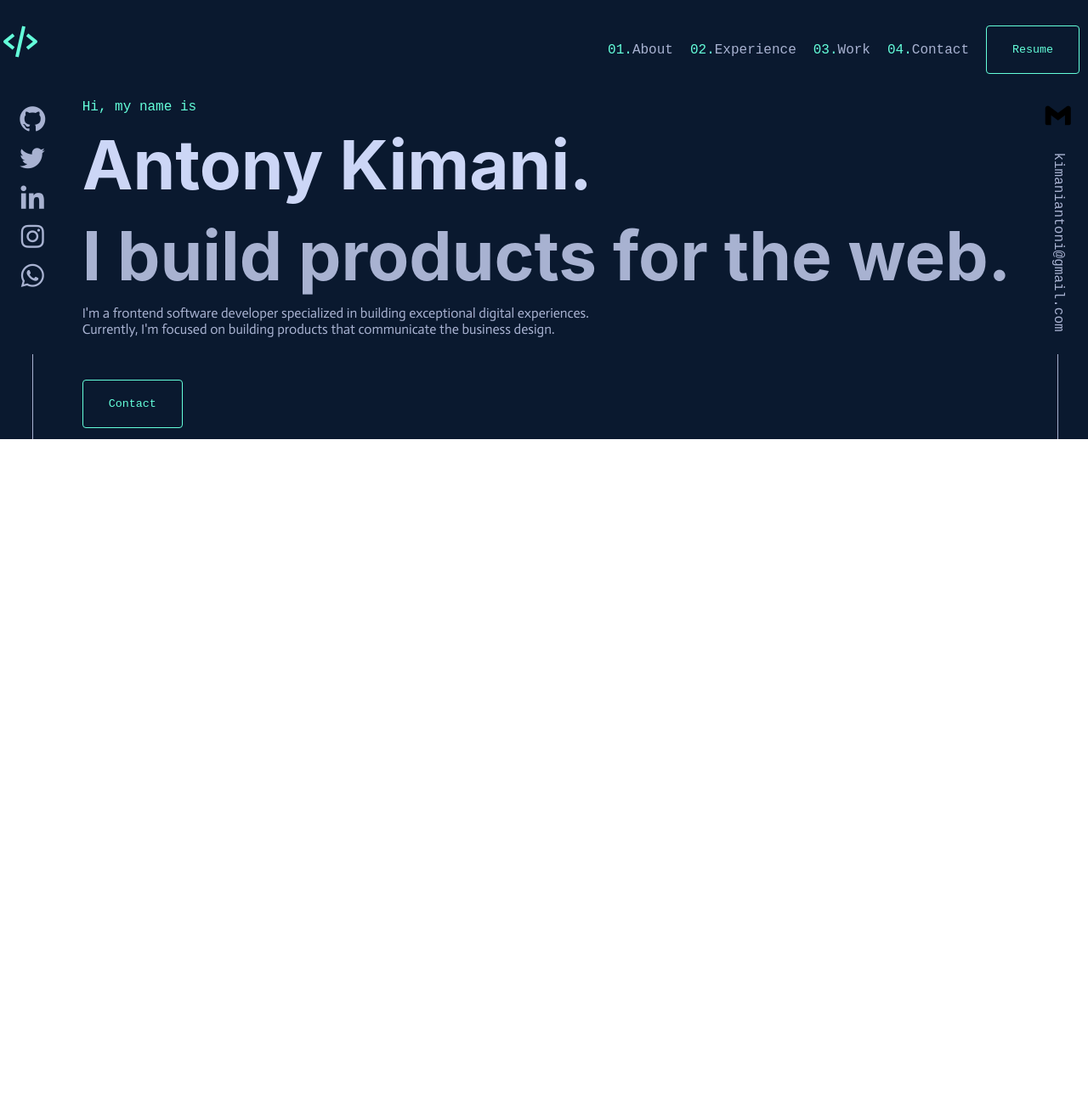
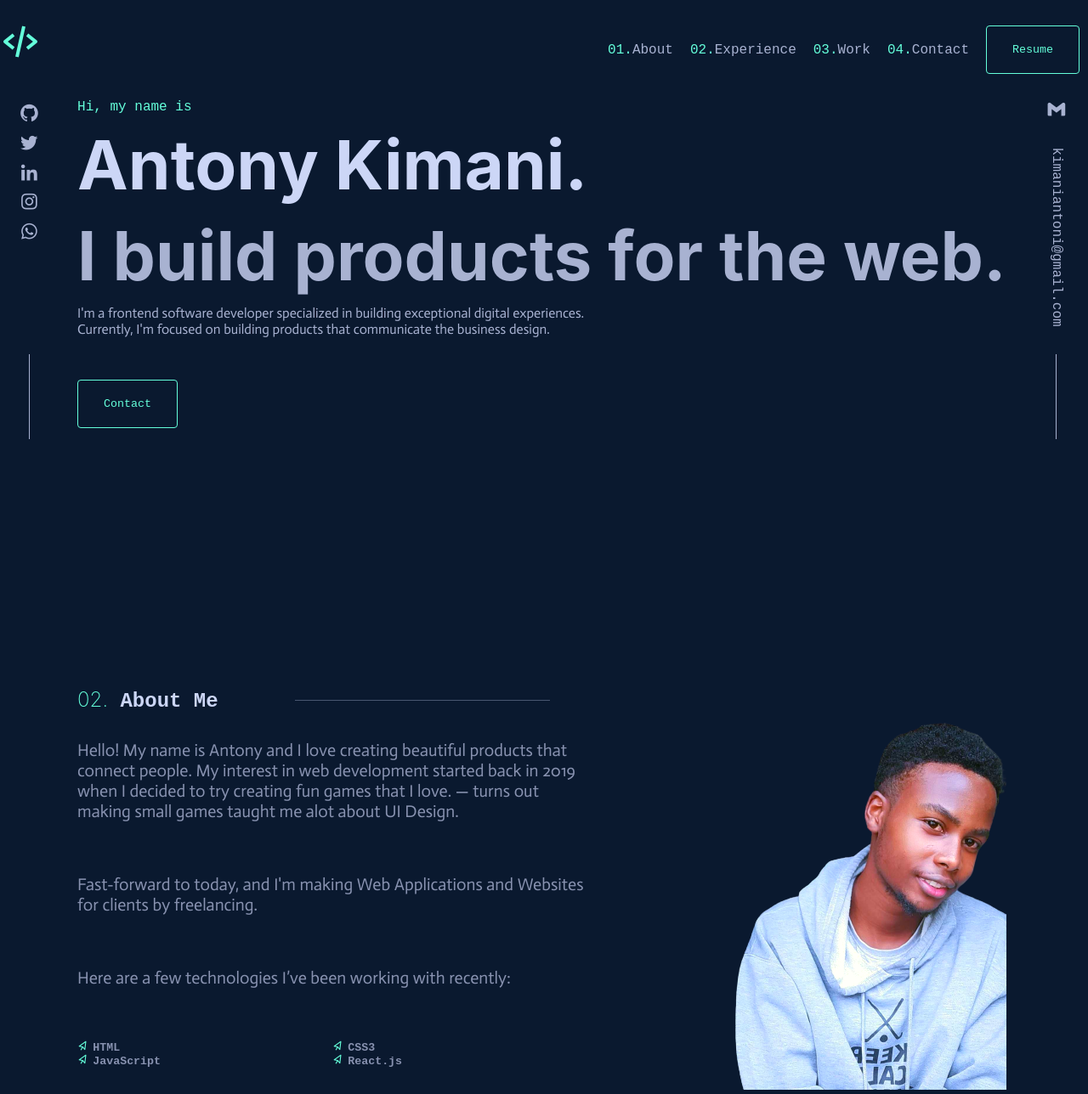
Before and after one commit to anthonykimani/portfolio, a plain HTML site: page index.html in a window 1280 px wide. Shown: the whole page at 85% size. Before the commit the page ends 800 px from the top, so only its background shows below. Drawn offline with nearby package versions, Linux system fonts and the light colour scheme.

Commit message:
Adds the About container section

```diff
--- a/Assets/css/index.css
+++ b/Assets/css/index.css
@@ -116,7 +116,7 @@
 
 .social-bar-left div i{
     margin:5px 0px;
-    color:var(--light-slate)
+    color:var(--light-slate);
 }
 
 .line{
@@ -135,6 +135,7 @@
     justify-content: space-between;
     height:400px;
     width:30px;
+    color:var(--light-slate);
 }
 
 .email-bar-right a{
@@ -144,6 +145,8 @@
 
 
 /* HOME SECTION */
+
+
 .home-container{
     display:flex;
     flex-direction:column;
@@ -188,3 +191,68 @@
 .contact-button{
     margin-top:50px;
 }
+
+/* ABOUT SECTION */
+
+.about-container{
+    margin-top:300px;
+}
+
+.about-container h2{
+    font-family: var(--font-mono);
+    color:var(--lightest-slate);
+    /* border:1px solid red; */
+}
+
+.about-container h2 span{
+    color:var(--green);
+    font-weight:200;
+    font-family:var(--font-sans);
+}
+
+.about-bar{
+    display:flex;
+    justify-content: space-between;
+}
+
+.line-2{
+    content: "";
+    display: block;
+    width: 300px;
+    height: 1px;
+    position:relative;
+    bottom:15px;
+    left:-140px;
+    /* border:1px solid red; */
+    margin: 0px auto;
+    background-color: var(--dark-slate);
+}
+
+.about-text-container{
+    width:600px;
+    display:flex;
+    flex-direction:column;
+    justify-content:space-around;
+    color:var(--slate);
+    font-weight: 200;
+    font-family:var(--font-sans);
+}
+
+.about-text-container h4{
+    font-weight: 200;
+    font-family:'Actor',sans-serif;
+    font-size:20px;
+}
+
+.about-items-container{
+    display:grid;
+    justify-content: space-between;
+    grid-template-columns:repeat(2, 300px);
+}
+
+.about-items-container h5 i{
+    color:var(--green);
+    padding-left:5px;
+    font-family:'Actor',sans-serif;
+    font-weight:200;
+}
--- a/index.html
+++ b/index.html
@@ -1,19 +1,28 @@
 <!DOCTYPE html>
 <html lang="en">
   <head>
-    <meta charset="UTF-8">
-    <meta http-equiv="X-UA-Compatible" content="IE=edge">
-    <meta name="viewport" content="width=device-width, initial-scale=1.0">
+    <meta charset="UTF-8" />
+    <meta http-equiv="X-UA-Compatible" content="IE=edge" />
+    <meta name="viewport" content="width=device-width, initial-scale=1.0" />
     <!-- box-icons -->
-    <link href='https://unpkg.com/boxicons@2.1.2/css/boxicons.min.css' rel='stylesheet'>
+    <link
+      href="https://unpkg.com/boxicons@2.1.2/css/boxicons.min.css"
+      rel="stylesheet"
+    />
     <!-- google fonts -->
-    <link rel="preconnect" href="https://fonts.googleapis.com">
-    <link rel="preconnect" href="https://fonts.gstatic.com" crossorigin>
-    <link href="https://fonts.googleapis.com/css2?family=Actor&family=Poppins:wght@400;700&display=swap" rel="stylesheet">
+    <link rel="preconnect" href="https://fonts.googleapis.com" />
+    <link rel="preconnect" href="https://fonts.gstatic.com" crossorigin />
+    <link
+      href="https://fonts.googleapis.com/css2?family=Actor&family=Poppins:wght@400;700&display=swap"
+      rel="stylesheet"
+    />
     <!-- font awesome -->
-    <link rel="stylesheet"href="https://cdnjs.cloudflare.com/ajax/libs/font-awesome/6.1.1/css/all.min.css">
+    <link
+      rel="stylesheet"
+      href="https://cdnjs.cloudflare.com/ajax/libs/font-awesome/6.1.1/css/all.min.css"
+    />
     <!-- css file -->
-    <link rel="stylesheet" href="./Assets/css/index.css" type="text/css">
+    <link rel="stylesheet" href="./Assets/css/index.css" type="text/css" />
     <title>Kimani.dev</title>
   </head>
   <body>
@@ -25,46 +34,85 @@
           <!-- <i class="fa-light fa-terminal fa-2xl"></i> -->
           <!-- <i class='bx bx-terminal bx-lg' ></i> -->
           <!-- <i class="fa-light fa-code-simple"></i> -->
-                    <i class='bx bx-code-alt bx-lg'></i>
+          <i class="bx bx-code-alt bx-lg"></i>
           <!-- <i class="fa-light fa-chart-simple"></i> -->
         </div>
         <div class="navigation-bar">
           <nav>
             <ul>
-                            <li><a href="#"><span>01.</span>About</a></li>
-                            <li><a href="#"><span>02.</span>Experience</a></li>
-                            <li><a href="#"><span>03.</span>Work</a></li>
-                            <li><a href="#"><span>04.</span>Contact</a></li>
+              <li>
+                <a href="#"><span>01.</span>About</a>
+              </li>
+              <li>
+                <a href="#"><span>02.</span>Experience</a>
+              </li>
+              <li>
+                <a href="#"><span>03.</span>Work</a>
+              </li>
+              <li>
+                <a href="#"><span>04.</span>Contact</a>
+              </li>
               <button class="generic-button resume-button">Resume</button>
             </ul>
           </nav>
         </div>
       </section>
-            <!-- HOME SECTION -->
       <div class="main-container">
         <div class="social-bar-left">
           <div>
-                        <i class='bx bxl-github bx-md'></i>
-                        <i class='bx bxl-twitter bx-md'></i>
-                        <i class='bx bxl-linkedin bx-md'></i>
-                        <i class='bx bxl-instagram bx-md'></i>
-                        <i class='bx bxl-whatsapp bx-md'></i>
+            <a href=""><i class="bx bxl-github bx-sm"></i></a>
+            <a href=""><i class="bx bxl-twitter bx-sm"></i></a>
+            <a href=""><i class="bx bxl-linkedin bx-sm"></i></a>
+            <a href=""><i class="bx bxl-instagram bx-sm"></i></a>
+            <a href=""><i class="bx bxl-whatsapp bx-sm"></i></a>
           </div>
           <div class="line"></div>
         </div>
         <div>
+          <!-- HOME SECTION -->
           <section class="home-container">
             <div class="home-text-container">
               <h4>Hi, my name is</h4>
               <h1>Antony Kimani.</h1>
               <h1>I build products for the web.</h1>
-                            <h4>I'm a frontend software developer specialized in building exceptional digital experiences. Currently, I'm focused on building products that communicate the business design.</h4>
+              <h4>
+                I'm a frontend software developer specialized in building
+                exceptional digital experiences. Currently, I'm focused on
+                building products that communicate the business design.
+              </h4>
               <button class="generic-button contact-button">Contact</button>
+            </div>
+          </section>
+          <!-- ABOUT SECTION -->
+          <section class="about-container">
+            <h2><span>02.</span> About Me <div class="line-2"></div></h2>
+            <div class="about-bar">
+              <div class="about-text-container">
+                <h4>
+                  Hello! My name is Antony and I love creating beautiful products that connect people. My interest in web development started
+                  back in 2019 when I decided to try creating fun games that I love. — turns out making small games taught me alot about UI Design.
+                </h4>
+                <h4>
+                  Fast-forward to today, and I'm making Web Applications and Websites for clients by freelancing.
+                </h4>
+                <h4>
+                  Here are a few technologies I’ve been working with recently:
+                </h4>
+                <div class="about-items-container">
+                  <h5><i class="bx bx-pointer bx-flip-horizontal"></i>HTML</h5>
+                  <h5><i class='bx bx-pointer bx-flip-horizontal'></i>CSS3</h5>
+                  <h5><i class='bx bx-pointer bx-flip-horizontal'></i>JavaScript</h5>
+                  <h5><i class='bx bx-pointer bx-flip-horizontal'></i>React.js</h5>
+                </div>
+              </div>
+              <div class="about-image-container">
+                  <img src="./Assets/images/kimani.png" alt="">
+              </div>
             </div>
           </section>
         </div>
         <div class="email-bar-right">
-                    <i class='bx bxl-gmail bx-md'></i>
+          <i class="bx bxl-gmail bx-sm"></i>
           <a>kimaniantoni@gmail.com</a>
           <div class="line"></div>
         </div>
```
Also changed, not shown: Assets/images/kimani.png (added). Lines whose indentation alone changed are shown as unchanged.
